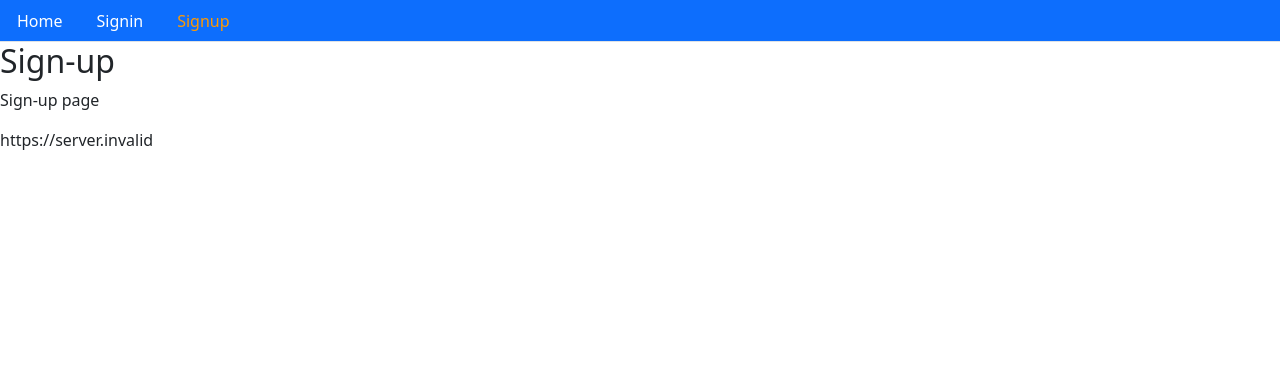
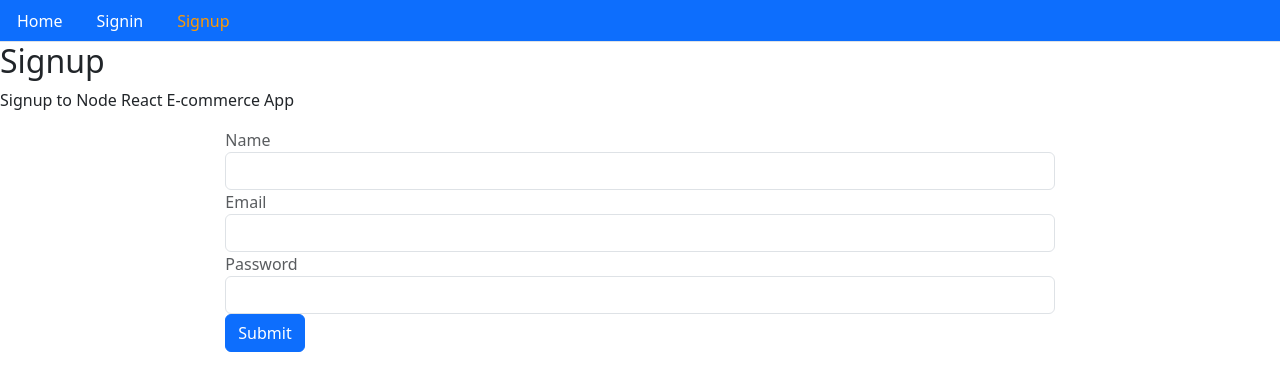
Before and after one commit to JasmineKhalimova/BookStore, a React (Create React App) app in the folder front-end/: page /signup in a window 1280 px wide. Shown: the top 390 px of the page. Built offline with nearby package versions, Linux system fonts and the light colour scheme; no server answers.

Commit message:
signup page

```diff
--- /dev/null
+++ b/front-end/src/auth/index.js
@@ -0,0 +1,67 @@
+import { API } from '../config';
+
+export const signup = user => {
+    return fetch(`${API}/signup`, {
+        method: 'POST',
+        headers: {
+            Accept: 'application/json',
+            'Content-Type': 'application/json'
+        },
+        body: JSON.stringify(user)
+    })
+        .then(response => {
+            return response.json();
+        })
+        .catch(err => {
+            console.log(err);
+        });
+};
+
+export const signin = user => {
+    return fetch(`${API}/signin`, {
+        method: 'POST',
+        headers: {
+            Accept: 'application/json',
+            'Content-Type': 'application/json'
+        },
+        body: JSON.stringify(user)
+    })
+        .then(response => {
+            return response.json();
+        })
+        .catch(err => {
+            console.log(err);
+        });
+};
+
+export const authenticate = (data, next) => {
+    if (typeof window !== 'undefined') {
+        localStorage.setItem('jwt', JSON.stringify(data));
+        next();
+    }
+};
+
+export const signout = next => {
+    if (typeof window !== 'undefined') {
+        localStorage.removeItem('jwt');
+        next();
+        return fetch(`${API}/signout`, {
+            method: 'GET'
+        })
+            .then(response => {
+                console.log('signout', response);
+            })
+            .catch(err => console.log(err));
+    }
+};
+
+export const isAuthenticated = () => {
+    if (typeof window == 'undefined') {
+        return false;
+    }
+    if (localStorage.getItem('jwt')) {
+        return JSON.parse(localStorage.getItem('jwt'));
+    } else {
+        return false;
+    }
+};
--- a/front-end/src/user/Signup.js
+++ b/front-end/src/user/Signup.js
@@ -1,11 +1,92 @@
-import React from 'react';
+import React, { useState } from 'react';
+import { Link } from 'react-router-dom';
 import Layout from '../core/Layout';
-import { API } from '../config';
+import { signup } from '../auth';
 
-const Signup = () =>(
-    <Layout title='Sign-up' description='Sign-up page'>
-        {API}
-    </Layout>
-);
+const Signup = () => {
+    const [values, setValues] = useState({
+        name: '',
+        email: '',
+        password: '',
+        error: '',
+        success: false
+    });
+
+    const { name, email, password, success, error } = values;
+
+    const handleChange = name => event => {
+        setValues({ ...values, error: false, [name]: event.target.value });
+    };
+
+    const clickSubmit = event => {
+        event.preventDefault();
+        setValues({ ...values, error: false });
+        signup({ name, email, password }).then(data => {
+            if (data.error) {
+                setValues({ ...values, error: data.error, success: false });
+            } else {
+                setValues({
+                    ...values,
+                    name: '',
+                    email: '',
+                    password: '',
+                    error: '',
+                    success: true
+                });
+            }
+        });
+    };
+
+    const signUpForm = () => (
+        <form>
+            <div className="form-group">
+                <label className="text-muted">Name</label>
+                <input onChange={handleChange('name')} type="text" className="form-control" value={name} />
+            </div>
+
+            <div className="form-group">
+                <label className="text-muted">Email</label>
+                <input onChange={handleChange('email')} type="email" className="form-control" value={email} />
+            </div>
+
+            <div className="form-group">
+                <label className="text-muted">Password</label>
+                <input onChange={handleChange('password')}
+                type="password"
+                className="form-control"
+                value={password}
+                minlength="7"
+                pattern="^(?=.*[a-zA-Z])(?=.*\d).+$"  />
+            </div>
+            <button onClick={clickSubmit} className="btn btn-primary">
+                Submit
+            </button>
+        </form>
+    );
+
+    const showError = () => (
+        <div className="alert alert-danger" style={{ display: error ? '' : 'none' }}>
+            {error}
+        </div>
+    );
+
+    const showSuccess = () => (
+        <div className="alert alert-info" style={{ display: success ? '' : 'none' }}>
+            New account is created. Please <Link to="/signin">Signin</Link>
+        </div>
+    );
+
+    return (
+        <Layout
+            title="Signup"
+            description="Signup to Node React E-commerce App"
+            className="container col-md-8 offset-md-2"
+        >
+            {showSuccess()}
+            {showError()}
+            {signUpForm()}
+        </Layout>
+    );
+};
 
 export default Signup;
```
